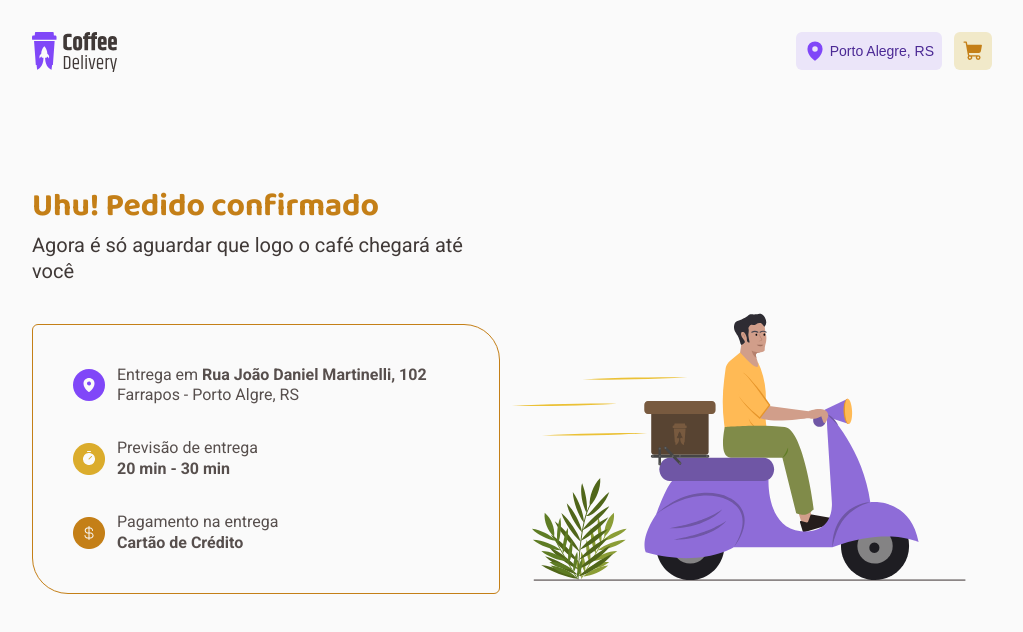
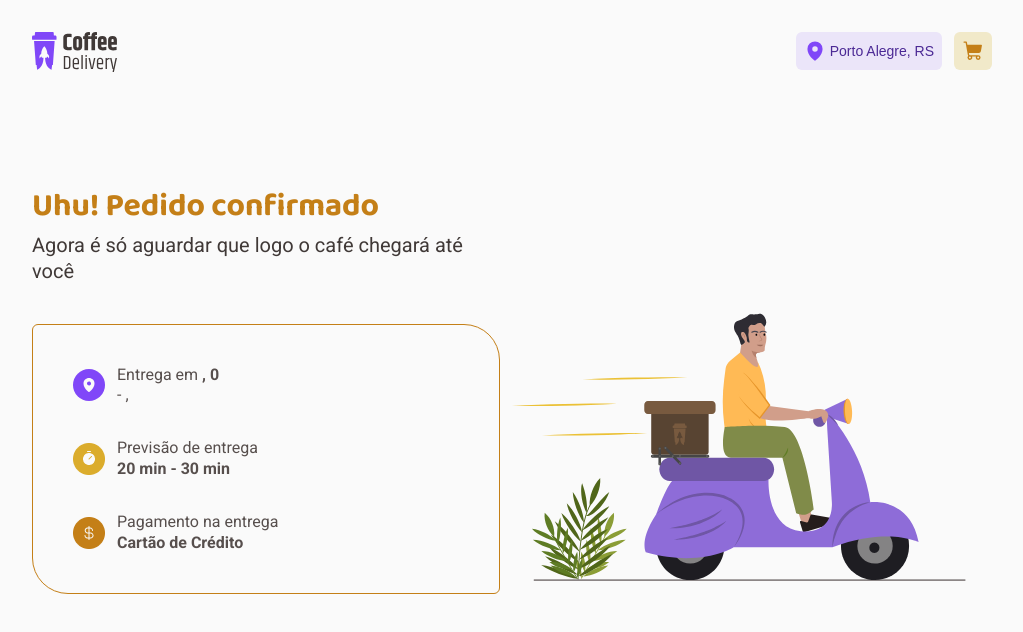
Before and after one commit to lucasfreittas/coffee-shop, a React (Vite) app: page /success in a window 1280 px wide. Shown: the top 632 px of the page, without its empty margins (128-1151 px from the left). Built offline with nearby package versions, Linux system fonts and the light colour scheme.

Commit message:
feat: success page dynamic

```diff
--- a/package.json
+++ b/package.json
@@ -10,11 +10,14 @@
     "preview": "vite preview"
   },
   "dependencies": {
+    "@hookform/resolvers": "^3.3.4",
     "@phosphor-icons/react": "^2.0.15",
     "react": "^18.2.0",
     "react-dom": "^18.2.0",
+    "react-hook-form": "^7.51.1",
     "react-router-dom": "^6.21.3",
-    "styled-components": "^6.1.8"
+    "styled-components": "^6.1.8",
+    "zod": "^3.22.4"
   },
   "devDependencies": {
     "@types/react": "^18.2.43",
--- a/src/Components/AddressForm/index.tsx
+++ b/src/Components/AddressForm/index.tsx
@@ -1,7 +1,11 @@
+import { useForm, useFormContext } from 'react-hook-form';
 import { AddressFormContainer, Form, TitleContainer } from './styles';
-import { MapPinLine, CurrencyDollar, CreditCard, Bank, Money } from "@phosphor-icons/react";
+import { MapPinLine } from "@phosphor-icons/react";
+
 
 export function AddressForm(){
+    const { register } = useFormContext()
+
     return(
         <AddressFormContainer>
             <TitleContainer>
@@ -12,14 +16,14 @@ export function AddressForm(){
                 </div>
             </TitleContainer>
             <Form>
-                <input type="number" placeholder='CEP' max='99999999' />
-                <input type="text" placeholder='Rua' className='addressInput' />
-                <input type="number" placeholder='Número' />
-                <input type="text" placeholder='Complemento' className='complementInput' />
-                <input type="text" placeholder='Bairro' />
-                <input type="text" placeholder='Cidade' className='cityInput' />
+                <input type="number" placeholder='CEP' max='99999999999' {...register('zipCode', { valueAsNumber: true })} />
+                <input type="text" placeholder='Rua' className='addressInput' {...register('street')} />
+                <input type="number" placeholder='Número' {...register('addressNumber', { valueAsNumber: true })} />
+                <input type="text" placeholder='Complemento' className='complementInput' {...register('complement')} />
+                <input type="text" placeholder='Bairro' {...register('neighborhood')}/>
+                <input type="text" placeholder='Cidade' className='cityInput' {...register('city')}/>
 
-                <select name="addressForm">
+                <select {...register('district')}>
                     <option value="" disabled selected>UF</option>
                     <option value="AC">AC</option>
                     <option value="AL">AL</option>
--- a/src/Components/Cart/index.tsx
+++ b/src/Components/Cart/index.tsx
@@ -3,7 +3,7 @@ import Cappucino from '../../Assets/Cappucino-img.png'
 import { Minus, Plus, Trash } from "@phosphor-icons/react";
 import { NavLink } from 'react-router-dom';
 
-export function Cart(){
+export function Cart({handleSubmitForm}: any){
     return(
         <CartContainer>
             <ProductContainer>
@@ -57,9 +57,9 @@ export function Cart(){
                 <div className='totalAmount'><h2>Total</h2> <h2>R$ 33,20</h2></div>
             </TotalResume>
 
-            <NavLink to='/success' title='Success'>
-                <button type='submit'>CONFIRMAR PEDIDO</button>
-            </NavLink>
+            {/* <NavLink to='/success' title='Success'> */}
+                <button type='submit' onClick={handleSubmitForm}>CONFIRMAR PEDIDO</button>
+            {/* </NavLink> */}
 
 
         </CartContainer>
--- /dev/null
+++ b/src/Hooks/UserData.tsx
@@ -0,0 +1,63 @@
+import { ReactNode, createContext, useContext, useState } from "react";
+
+interface UserTypes {
+    setZipCode: (ZipCode: number) => void,
+    zipCode: number,
+
+    setStreet: (street: string) => void,
+    street: string,
+
+    setAddressNumber: (AddressNumber: number) => void,
+    addressNumber: number,
+
+    setNeighborhood: (Neighborhood: string) => void,
+    neighborhood: string,
+
+    setCity: (City: string) => void,
+    city: string,
+
+    setDistrict: (streDistrictet: string) => void,
+    district: string,
+};
+
+
+export const UserContext = createContext({} as UserTypes) ;
+
+export function UserProvider({children}:{children: ReactNode}){
+    const [ zipCode, setZipCode ] = useState(0);
+    const [ street, setStreet ] = useState('');
+    const [ addressNumber, setAddressNumber ] = useState(0)
+    const [ neighborhood, setNeighborhood ] = useState('');
+    const [ city, setCity ] = useState('');
+    const [ district, setDistrict ] = useState('');
+
+
+    return(
+        <UserContext.Provider value={{
+            zipCode: zipCode,
+            setZipCode: setZipCode,
+
+            street: street,
+            setStreet: setStreet,
+
+            addressNumber: addressNumber,
+            setAddressNumber: setAddressNumber,
+
+            neighborhood: neighborhood,
+            setNeighborhood: setNeighborhood,
+
+            city: city,
+            setCity: setCity,
+
+            district: district,
+            setDistrict: setDistrict,
+        }}>
+            {children}
+        </UserContext.Provider>
+    )
+};
+
+export function useUser(){
+    const context = useContext(UserContext);
+    return context
+};
--- a/src/Pages/Checkout/index.tsx
+++ b/src/Pages/Checkout/index.tsx
@@ -2,21 +2,63 @@ import { PaymentForm } from '../../Components/PaymentForm';
 import { AddressForm } from '../../Components/AddressForm';
 import { Cart } from '../../Components/Cart';
 
+import { useNavigate } from "react-router-dom";
+
 import { CheckoutContainer, InfoContainer, CartContainer }from './styles';
 
+import { FormProvider, useForm } from "react-hook-form";
+import { zodResolver } from "@hookform/resolvers/zod";
+import * as zod from 'zod'
+import { useUser } from '../../Hooks/UserData';
+
+const newFormValidationSchema = zod.object({
+    zipCode: zod.number(),
+    street: zod.string(),
+    addressNumber: zod.number(),
+    complement: zod.string(),
+    neighborhood: zod.string(),
+    city: zod.string(),
+    district: zod.string(),
+
+  })
+
+  type NewFormData = zod.infer<typeof newFormValidationSchema>
 
 
 export function Checkout(){
+    const navigate = useNavigate();
+    const {setZipCode, setStreet, setAddressNumber, setNeighborhood, setCity, setDistrict} = useUser();
+
+    const newForm = useForm<NewFormData>({
+        resolver: zodResolver(newFormValidationSchema),
+
+      });
+
+    const { handleSubmit } = newForm
+
+    function handleSendForm(data: NewFormData){
+        setZipCode(data.zipCode);
+        setStreet(data.street);
+        setAddressNumber(data.addressNumber);
+        setNeighborhood(data.neighborhood);
+        setCity(data.city);
+        setDistrict(data.district);
+
+        navigate('/success');
+    };
+
     return(
-        <CheckoutContainer>
+        <CheckoutContainer onSubmit={handleSubmit(handleSendForm)}>
                 <InfoContainer>
                     <h1>Complete seu pedido</h1>
-                    <AddressForm />
+                    <FormProvider {...newForm}>
+                        <AddressForm/>
+                    </FormProvider>
                     <PaymentForm />
                 </InfoContainer>
                 <CartContainer>
                     <h1>Cafés Selecionados</h1>
-                    <Cart />
+                    <Cart handleSubmitForm={handleSubmit(handleSendForm)} />
                 </CartContainer>
         </CheckoutContainer>
     );
--- a/src/Pages/Checkout/styles.ts
+++ b/src/Pages/Checkout/styles.ts
@@ -1,6 +1,6 @@
 import styled from "styled-components";
 
-export const CheckoutContainer = styled.div`
+export const CheckoutContainer = styled.form`
     display: flex;
     width: 100%;
     justify-content: space-between;
--- a/src/Pages/Success/index.tsx
+++ b/src/Pages/Success/index.tsx
@@ -4,10 +4,13 @@ import DeliveryIllustration from '../../Assets/Delivery Illustration.svg';
 import LocationIcon from '../../Assets/location icon.svg';
 import TimeIcon from '../../Assets/time icon.png';
 import PriceIcon from '../../Assets/price icon.png';
+import { useUser } from '../../Hooks/UserData';
 
 
 
 export function Success(){
+    const { zipCode, street, addressNumber, neighborhood, city, district } = useUser();
+
     return(
         <SuccessContainer>
             <TextContainer>
@@ -18,8 +21,8 @@ export function Success(){
                     <Address>
                         <img src={LocationIcon} alt="Ícone de localização" />
                         <div>
-                            <p>Entrega em <b>Rua João Daniel Martinelli, 102</b></p>
-                            <p>Farrapos - Porto Algre, RS</p>
+                            <p>Entrega em <b>{street}, {addressNumber}</b></p>
+                            <p>{neighborhood} - {city}, {district}</p>
                         </div>
                     </Address>
                     <Time>
```
Also changed, not shown: src/main.tsx (+7 -4 lines), 1 other file (tests, documents, lock files or other folders).
